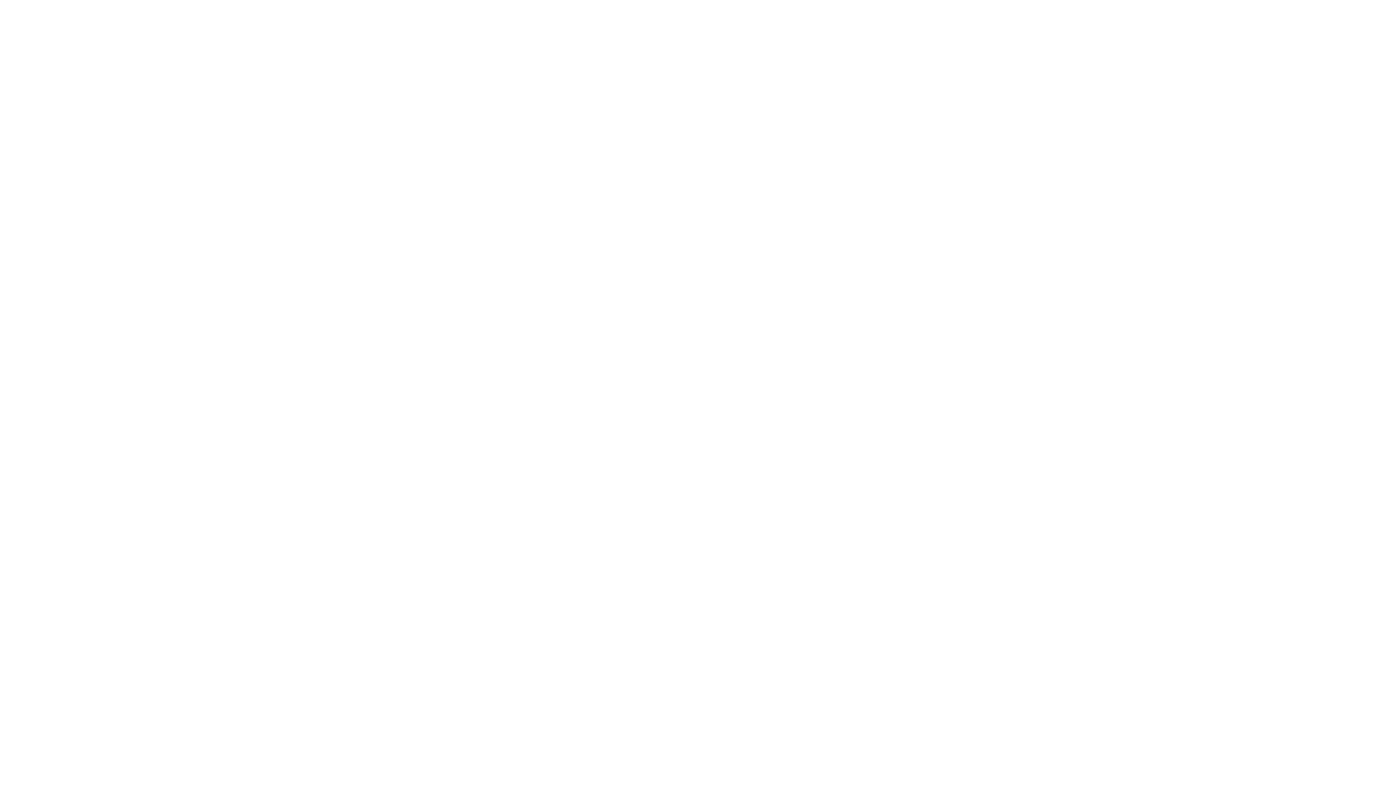
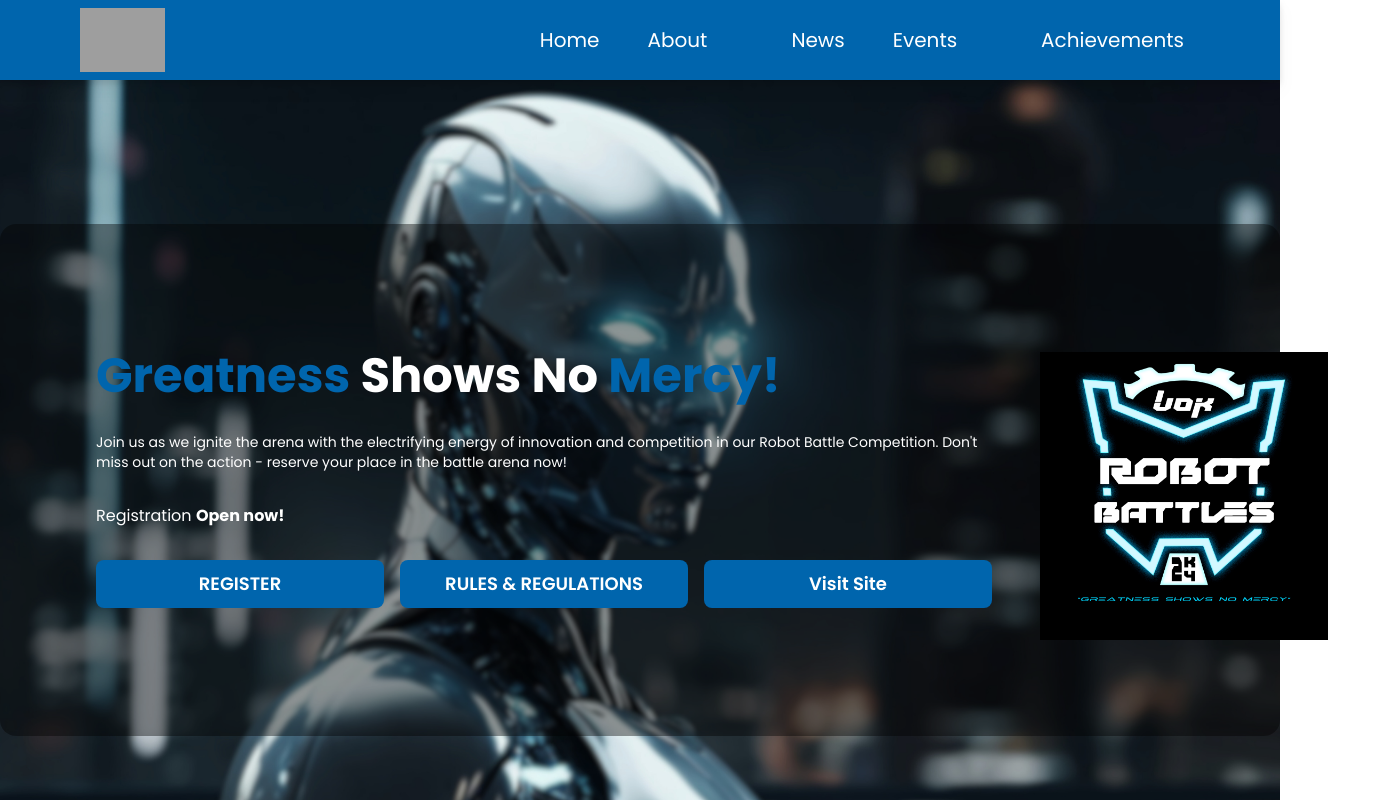
Before and after one commit to ecs-uok/ecs-uok-website, a React (Vite) app: page /robot_battles in a window 1280 px wide. Before the commit this address had no page. Shown: the top 800 px of the page, 1376 px wide, since content can reach past the window. Built offline with nearby package versions, Linux system fonts and the light colour scheme; grey boxes are pictures that could not be loaded; some icons are missing.

Commit message:
make navigation changes for robot battle site

```diff
--- a/src/App.jsx
+++ b/src/App.jsx
@@ -29,7 +29,7 @@ function App() {
         <Route path="/did-you-know" element={<DidYouKnow />} />
         <Route path="/achievement" element={<AchievementPage />} />
         {/* <Route path="/ecsc-cricket-livescore" element={<ECSCCricketPage />} /> */}
-        {/* <Route path="/robot_battles" element={<RobotBattlePage />} /> */}
+        <Route path="/robot_battles" element={<RobotBattlePage />} />
         <Route path="/e-waste-week" element={<EWasteWeekPage />} />
       </Route>
     </Routes>
--- a/src/components/Header.jsx
+++ b/src/components/Header.jsx
@@ -96,7 +96,7 @@ export default function Header() {
                   : `hidden`
               }
             >
-              <Link to={"https://robotbattles.ecsc-uok.com/"} target="_blank">
+              <Link to={"/robot_battles"} target="_blank">
                 <li className="py-6" onClick={handleCloseMenu2}>
                   UOK Robot Battles
                 </li>
@@ -184,7 +184,7 @@ export default function Header() {
         </li>
         {toggleMenu2 ? (
           <div className="pl-4">
-            <Link to={"https://robotbattles.ecsc-uok.com/"} target="_blank">
+            <Link to={"/robot_battles"} target="_blank">
               <li
                 className="p-4"
                 onClick={() => {
--- a/src/components/RoboBattleBanner.jsx
+++ b/src/components/RoboBattleBanner.jsx
@@ -45,6 +45,15 @@ function RoboBattleBanner() {
                 RULES & REGULATIONS
               </button>
             </a>
+            <a
+              href="https://robotbattles.ecsc-uok.com"
+              target="_blank"
+              rel="noreferrer"
+            >
+              <button className="px-8 py-2 w-72 h-12 md:text-lg rounded-lg hover:bg-secondary hover:text-white font-semibold border-none">
+                Visit Site
+              </button>
+            </a>
           </div>
         </div>
         <img
```
